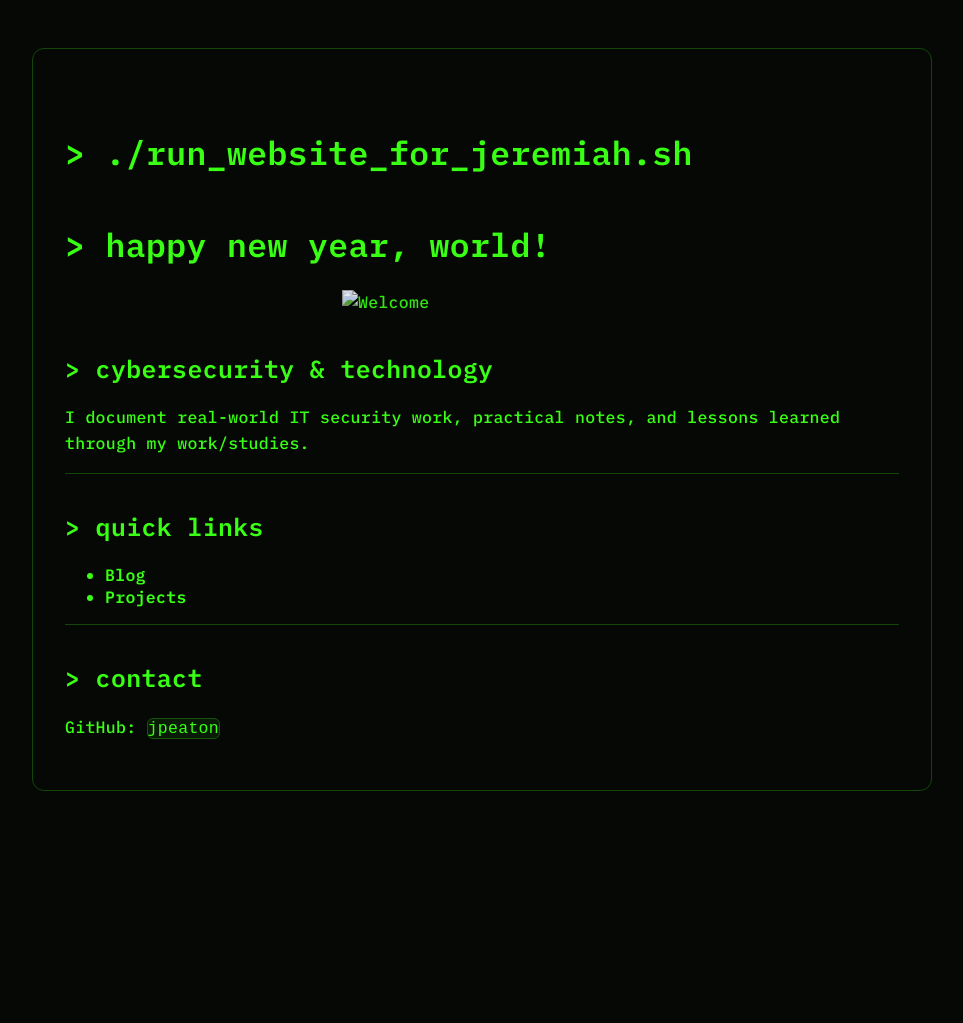
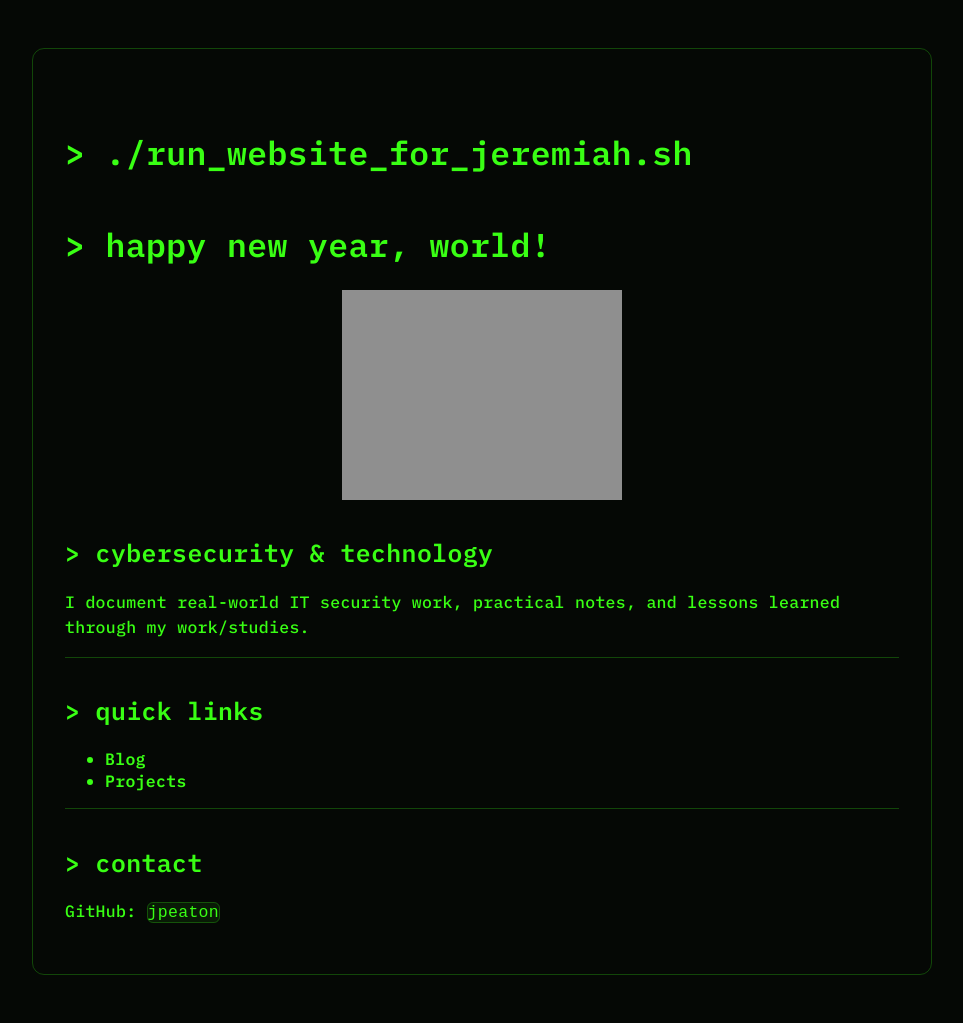
Before and after one commit to jpeaton/jpeaton.github.io, a Jekyll site: the page built from index.md, in a window 1280 px wide. Shown: the whole page, without its empty margins (158-1121 px from the left). Built offline with Jekyll 4.4.1, drawn with Linux system fonts in a browser that asks for light colours; our own code applies the rules of GitHub Pages for plain Markdown files; before the commit the page ends 900 px from its top, so only the background shows below that.

Commit message:
Update index.md

```diff
--- a/index.md
+++ b/index.md
@@ -2,7 +2,7 @@
 
 # Happy New Year, World!
 
-<img src="/assets/images/ch_new_year.jpg" alt="Welcome" class="welcome-img">
+<img src="[/assets/images/ch_new_year.jpg](https://github.com/jpeaton/jpeaton.github.io/blob/main/assets/ch_new_year.jpg)" alt="Welcome" class="welcome-img">
 
 ## Cybersecurity & Technology
 
```
